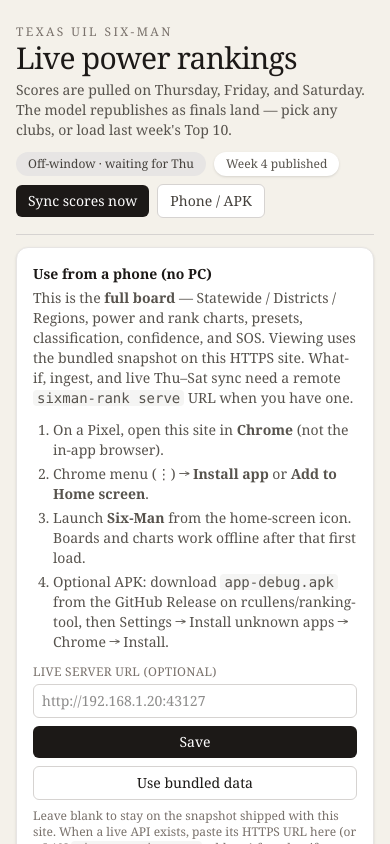
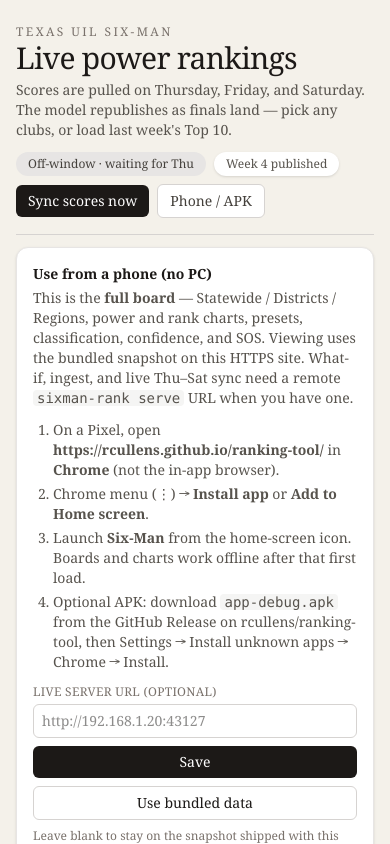
Before and after one commit to rcullens/ranking-tool, a React (Vite) app in the folder web/: page / in a window 390 px wide. Both pictures are taken after a click on the button "Phone / APK". Shown: the top 844 px of the page. Built offline with nearby package versions, Linux system fonts and the light colour scheme; no server answers.

Commit message:
Point the phone install path at GitHub Pages.

```diff
--- a/web/src/App.tsx
+++ b/web/src/App.tsx
@@ -211,7 +211,7 @@ export default function App() {
             and live Thu–Sat sync need a remote <code className="rounded bg-stone-100 px-1">sixman-rank serve</code> URL when you have one.
           </p>
           <ol className="mt-3 list-decimal space-y-1 pl-5 text-stone-600">
-            <li>On a Pixel, open this site in <strong>Chrome</strong> (not the in-app browser).</li>
+            <li>On a Pixel, open <strong>https://rcullens.github.io/ranking-tool/</strong> in <strong>Chrome</strong> (not the in-app browser).</li>
             <li>Chrome menu (⋮) → <strong>Install app</strong> or <strong>Add to Home screen</strong>.</li>
             <li>Launch <strong>Six-Man</strong> from the home-screen icon. Boards and charts work offline after that first load.</li>
             <li>Optional APK: download <code className="rounded bg-stone-100 px-1">app-debug.apk</code> from the GitHub Release on rcullens/ranking-tool, then Settings → Install unknown apps → Chrome → Install.</li>
```
Also changed, not shown: 1 other file (tests, documents, lock files or other folders).
